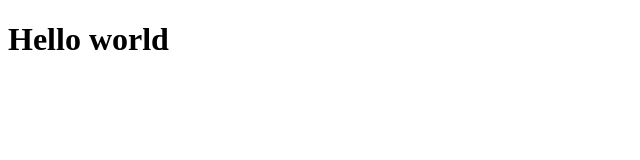
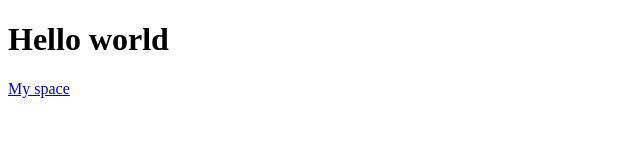
Before and after one commit to Siberian-Pryanik/first-project, a plain HTML site: page index.html in a window 1280 px wide. Shown: the full height of the page, 0-640 px from the left. Drawn offline with Linux system fonts and the light colour scheme.

Commit message:
мой первый коммит1

```diff
--- a/index.html
+++ b/index.html
@@ -5,5 +5,8 @@
         <div>
             <h1>Hello world</h1>
         </div>
+        <div>
+            <a href="https://vk.com/feed">My space</a>
+        </div>
     </body>
 </head>
```
